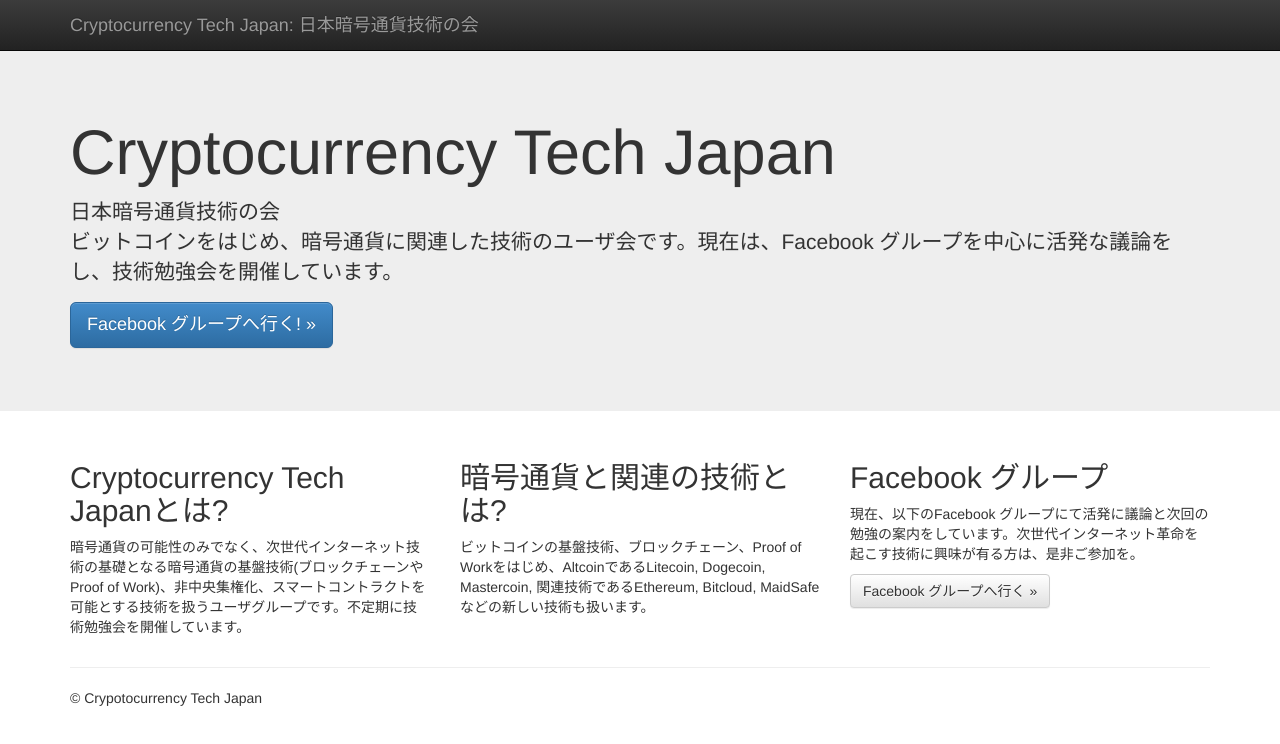
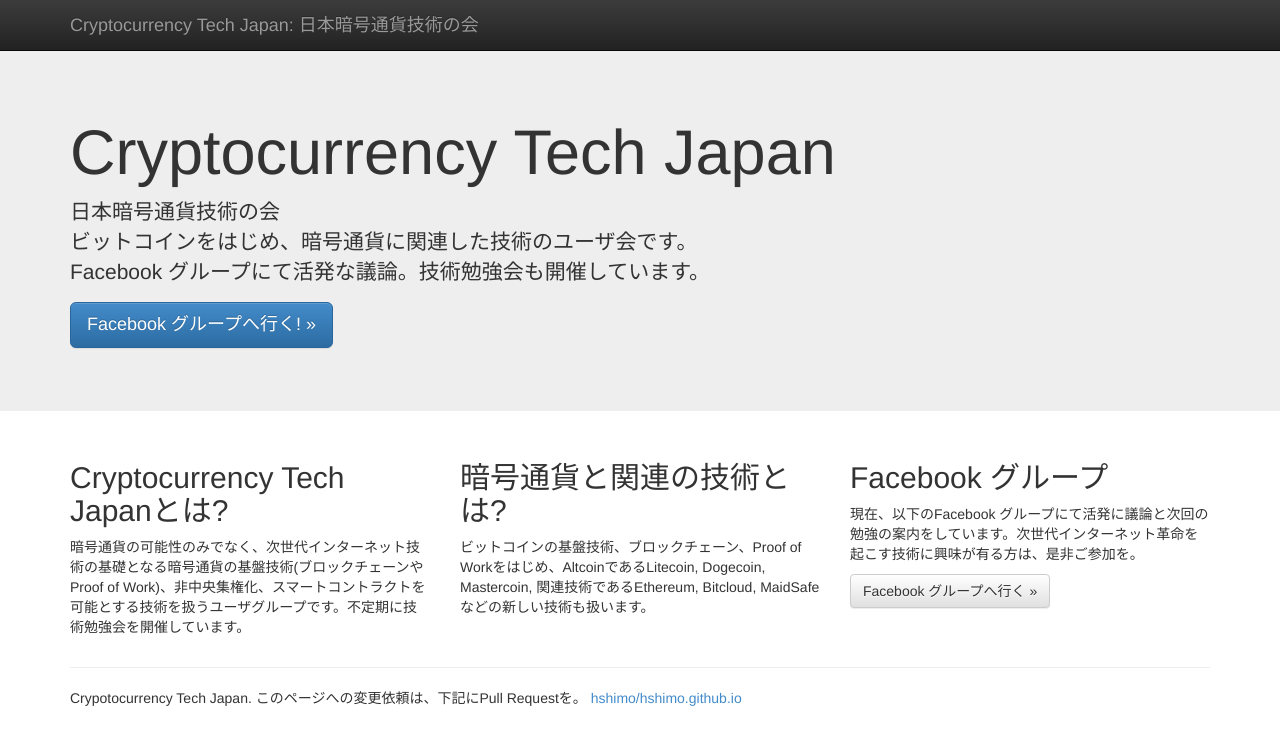
Before and after one commit to hshimo/hshimo.github.io, a plain HTML site: page index.html in a window 1280 px wide. Drawn offline with nearby package versions, Linux system fonts and the light colour scheme.

Commit message:
change some text

```diff
--- a/index.html
+++ b/index.html
@@ -59,7 +59,7 @@
       <div class="container">
         <h1>Cryptocurrency Tech Japan</h1>
         <p>日本暗号通貨技術の会<br />
-           ビットコインをはじめ、暗号通貨に関連した技術のユーザ会です。現在は、Facebook グループを中心に活発な議論をし、技術勉強会を開催しています。
+           ビットコインをはじめ、暗号通貨に関連した技術のユーザ会です。<br />Facebook グループにて活発な議論。技術勉強会も開催しています。
         </p>
         <p><a class="btn btn-primary btn-lg" href="https://www.facebook.com/groups/776119405732439/" role="button">Facebook グループへ行く! &raquo;</a></p>
       </div>
@@ -87,13 +87,13 @@
       <hr>
 
       <footer>
-        <p>&copy; Crypotocurrency Tech Japan</p>
+        <p>Crypotocurrency Tech Japan. このページへの変更依頼は、下記にPull Requestを。 <a href="https://github.com/hshimo/hshimo.github.io">hshimo/hshimo.github.io</a></p>
       </footer>
-    </div> <!-- /container -->        <script src="//ajax.googleapis.com/ajax/libs/jquery/1.11.0/jquery.min.js"></script>
+    </div> <!-- /container -->
+
+        <script src="//ajax.googleapis.com/ajax/libs/jquery/1.11.0/jquery.min.js"></script>
         <script>window.jQuery || document.write('<script src="js/vendor/jquery-1.11.0.min.js"><\/script>')</script>
-
         <script src="js/vendor/bootstrap.min.js"></script>
-
         <script src="js/plugins.js"></script>
         <script src="js/main.js"></script>
 
```
